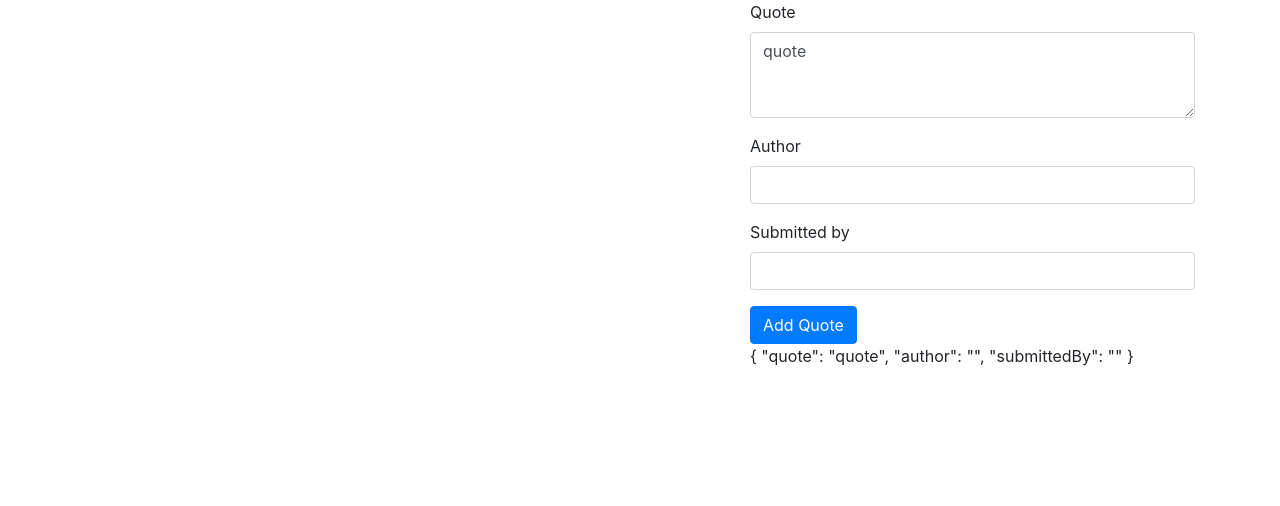
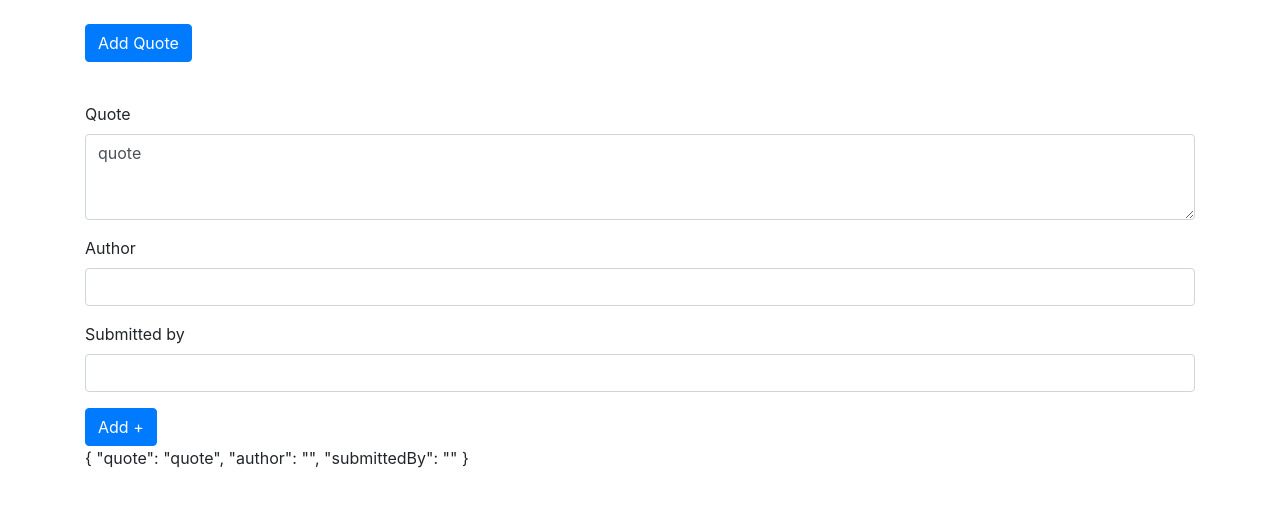
Before and after one commit to Mutembeijoe/quotes-angular-app, an Angular app: page / in a window 1280 px wide. Shown: the top 506 px of the page. Built offline with nearby package versions, Linux system fonts and the light colour scheme.

Commit message:
add functionality to hide form by default but toggle on button click

```diff
--- a/src/app/app.component.html
+++ b/src/app/app.component.html
@@ -1,9 +1,7 @@
 <div class="container">
-  <div class="row">
-      <div class="col-sm-7">
+  <button class="btn btn-primary my-4" (click)="toggleForm()">Add Quote</button>
   <app-quotes [quotes]="quotes"></app-quotes>
-      </div>
-    <div class="col-sm-5">
+  <div class="form" [hidden]="isHidden">
     <form #form="ngForm" (ngSubmit)="submitForm(form.value)">
       <div class="form-group">
         <label for="quote">Quote</label>
@@ -17,11 +15,8 @@
         <label for="submittedBy">Submitted by</label>
         <input ngModel type="text" name="submittedBy" id="submittedBy" class="form-control">
       </div>
-        <button class="btn btn-primary">Add Quote</button>
+      <button class="btn btn-primary">Add +</button>
     </form>
-      <div>
       {{form.value | json }}
   </div>
 </div>
-  </div>
-</div>
--- a/src/app/app.component.ts
+++ b/src/app/app.component.ts
@@ -9,6 +9,7 @@ import { Quote } from './models/quote';
 })
 export class AppComponent {
   title = 'quotes';
+  isHidden = false;
   quotes: Quote[] = [];
 
   submitForm(obj: FormObject) {
@@ -16,6 +17,9 @@ export class AppComponent {
     this.quotes.push(newQuote);
   }
 
+  toggleForm() {
+    this.isHidden = !this.isHidden;
+  }
 
 
 
```
Lines whose indentation alone changed are shown as unchanged.
